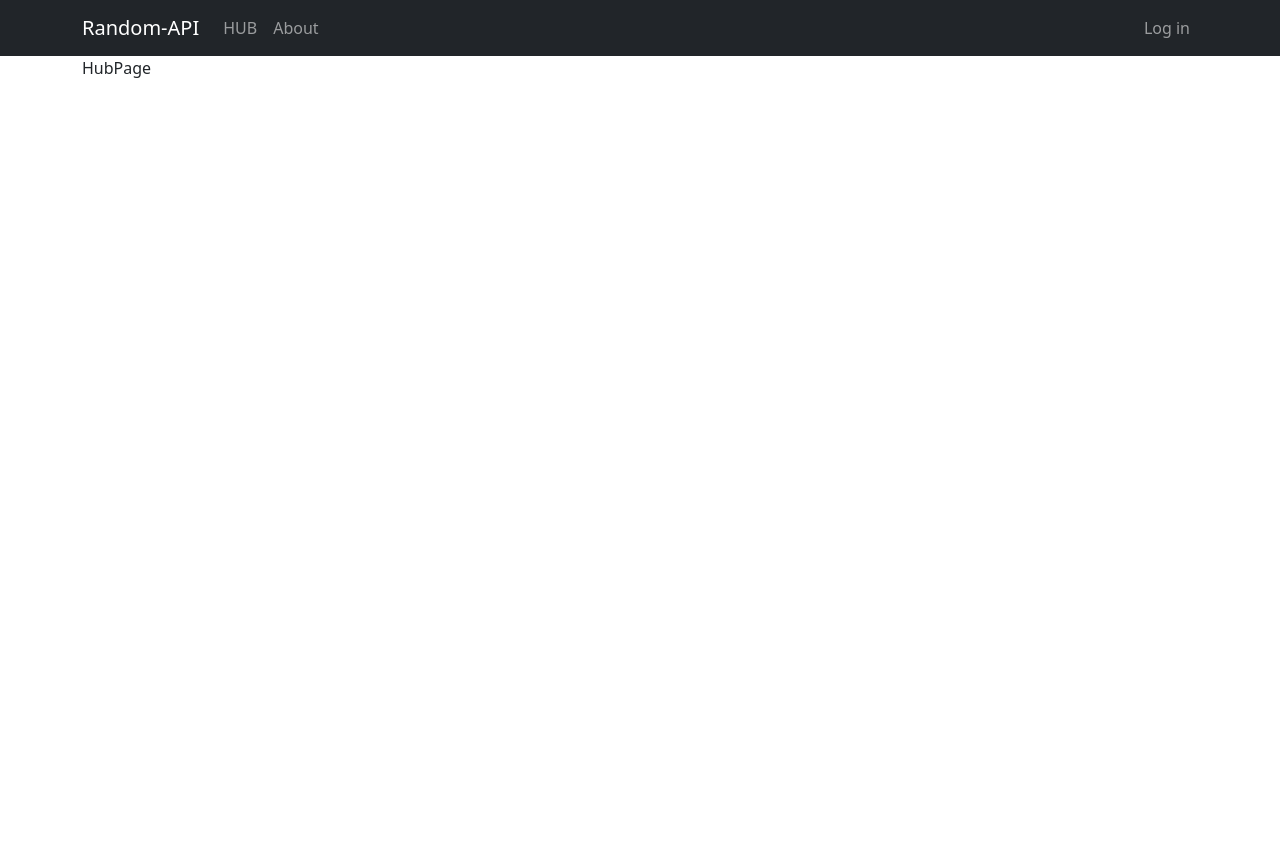
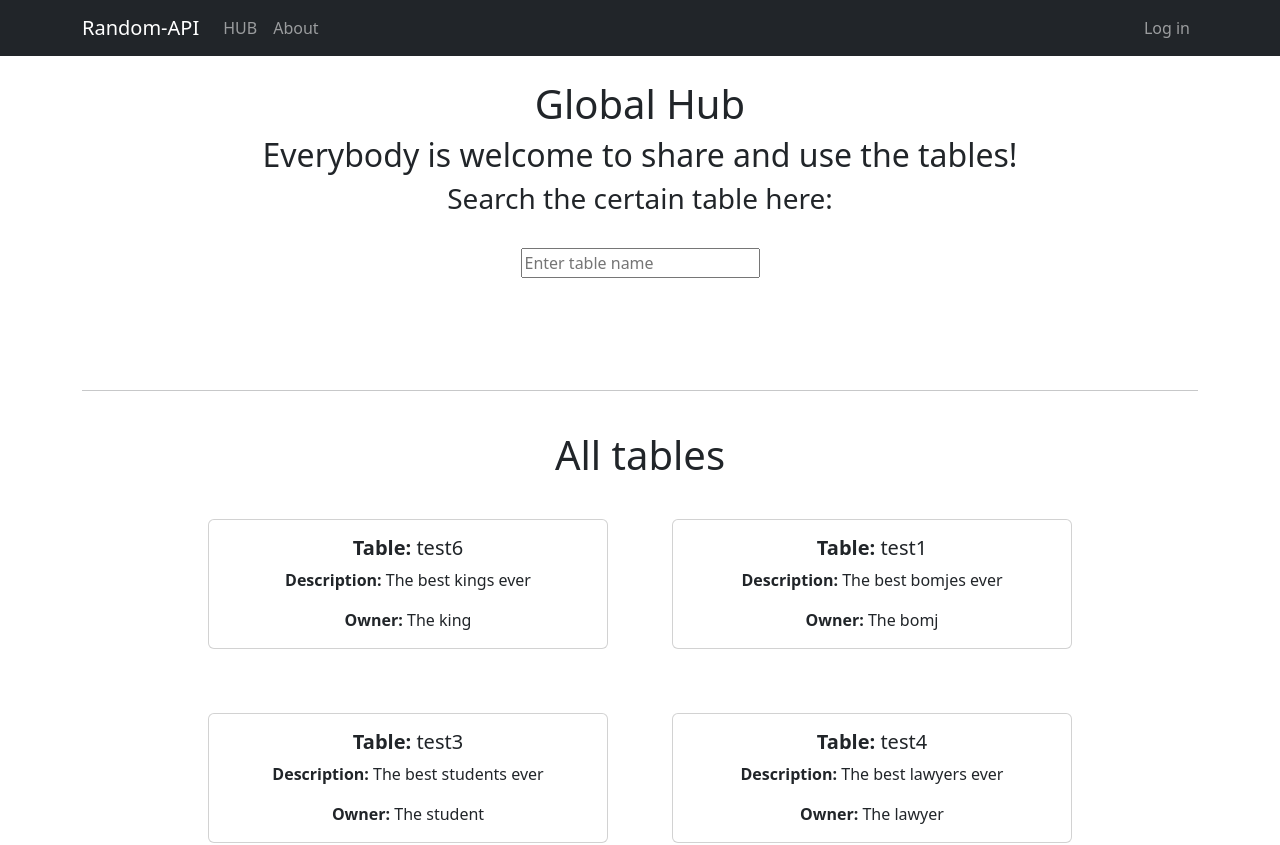
Before and after one commit to leolabdev/random_api, a React (Create React App) app: page /hub in a window 1280 px wide. Shown: the top 845 px of the page. Before the commit the page ends 800 px from the top, so only its background shows below. Built offline with nearby package versions, Linux system fonts and the light colour scheme.

Commit message:
added search and base for global hub

```diff
--- /dev/null
+++ b/src/components/HUB/HubMain.jsx
@@ -0,0 +1,80 @@
+import React, {useState} from 'react';
+import HubSearch from "./HubSearch";
+import {Card, Pagination} from "react-bootstrap";
+
+const HubMain = () => {
+
+   const [hubTables,setHubTables] = useState([
+
+       {    id: 6,
+            name: "test6",
+            description: "The best kings ever",
+            owner: "The king"
+       },
+       {    id: 1,
+           name: "test1",
+           description: "The best bomjes ever",
+           owner: "The bomj"
+       },
+       {    id: 3,
+           name: "test3",
+           description: "The best students ever",
+           owner: "The student"
+       },
+       {    id: 4,
+           name: "test4",
+           description: "The best lawyers ever",
+           owner: "The lawyer"
+       },
+       {    id: 5,
+           name: "test5",
+           description: "The best bosses ever",
+           owner: "The boss"
+       },
+       {   id: 10,
+           name: "superbossbeforesleep",
+           description: "The best superbossesbeforesleep ever",
+           owner: "The Leo"
+       },
+   ]);
+
+    return (
+        <div style= {{textAlign:'center'}} >
+            <br/>
+            <h1>Global Hub</h1>
+            <h2>Everybody is welcome to share and use the tables!</h2>
+            <h3>Search the certain table here:</h3>
+            <HubSearch hubTables={hubTables}/>
+            <hr />
+            <br />
+            <h1>All tables</h1>
+            <div className="container d-flex flex-wrap justify-content-center">
+                {hubTables.map((hubT) => (
+                    <Card
+
+                        key={hubT.id}
+                        style={{ width: "25rem", margin: "2rem", textAlign: "center",cursor:'pointer' }}
+                    >
+                        <Card.Body>
+                            <Card.Title>
+                                {" "}
+                                <span style={{ fontWeight: "bold" }}>Table:</span> {hubT.name}
+                            </Card.Title>
+                            <Card.Text>
+                                <span style={{ fontWeight: "bold" }}>Description:</span>{" "}
+                                {hubT.description}
+                            </Card.Text>
+                            <Card.Text>
+                                <span style={{ fontWeight: "bold" }}>Owner:</span> {hubT.owner}
+                            </Card.Text>
+                        </Card.Body>
+                    </Card>
+                ))}
+            </div>
+            <div className="container d-flex justify-content-center">
+            </div>
+        </div>
+    );
+};
+
+export default HubMain;
--- /dev/null
+++ b/src/components/HUB/HubSearch.jsx
@@ -0,0 +1,68 @@
+import {useState} from 'react';
+import {Card, Container} from "react-bootstrap";
+
+function HubSearch(props) {
+
+    const {hubTables} = props
+    // const [tableSearchValue, setTableSearchValue] = useState();
+    let [table, setTable] = useState({});
+
+    function tableSearch(value) {
+
+        let result = hubTables.filter(t => t.name.includes(value));
+        console.log(result)
+        if(result[0] !== undefined && value.length !== 0){
+            setTable(result[0]);
+        }
+        else{setTable({})}
+    }
+
+    return (
+        <div>
+            <br />
+            <input
+                placeholder="Enter table name"
+                // onChange={e => setTableSearchValue(e.target.value)}
+                onChange={e => tableSearch(e.target.value)}
+            />{" "}
+            {/*<button onClick={tableSearch}>Search</button>*/}
+
+            <Container
+                style={{
+                    margin: "0 auto",
+                    padding: "3rem 7.5%",
+                    display: "flex",
+                    flexWrap: "wrap",
+                    justifyContent: "space-evenly"
+                }}
+            >
+                {Object.keys(table).length !== 0  ? (
+                    <Card
+                        key={table.id}
+                        style={{ width: "25rem", margin: "1rem", textAlign: "center" ,cursor: 'pointer'}}
+                    >
+                        <Card.Body>
+                            <Card.Title>
+                                {/*{" "}*/}
+                                <span style={{ fontWeight: "bold" }}>Table:</span>{" "}
+                                {table.name}
+                            </Card.Title>
+                            <Card.Text>
+                                <span style={{ fontWeight: "bold" }}>Description:</span>{" "}
+                                {table.description}
+                            </Card.Text>
+                            <Card.Text>
+                                <span style={{ fontWeight: "bold" }}>Owner:</span>{" "}
+                                {table.owner}
+                            </Card.Text>
+                        </Card.Body>
+                    </Card>
+                ) : (
+                    ""
+                )}
+            </Container>
+        </div>
+    );
+}
+
+export default HubSearch;
--- a/src/pages/HubPage.jsx
+++ b/src/pages/HubPage.jsx
@@ -1,8 +1,11 @@
 import React from 'react';
+import HubMain from "../components/HUB/HubMain";
 
 function HubPage(props) {
     return (
-        <div>HubPage</div>
+        <div>
+            <HubMain/>
+        </div>
     );
 }
 
```
